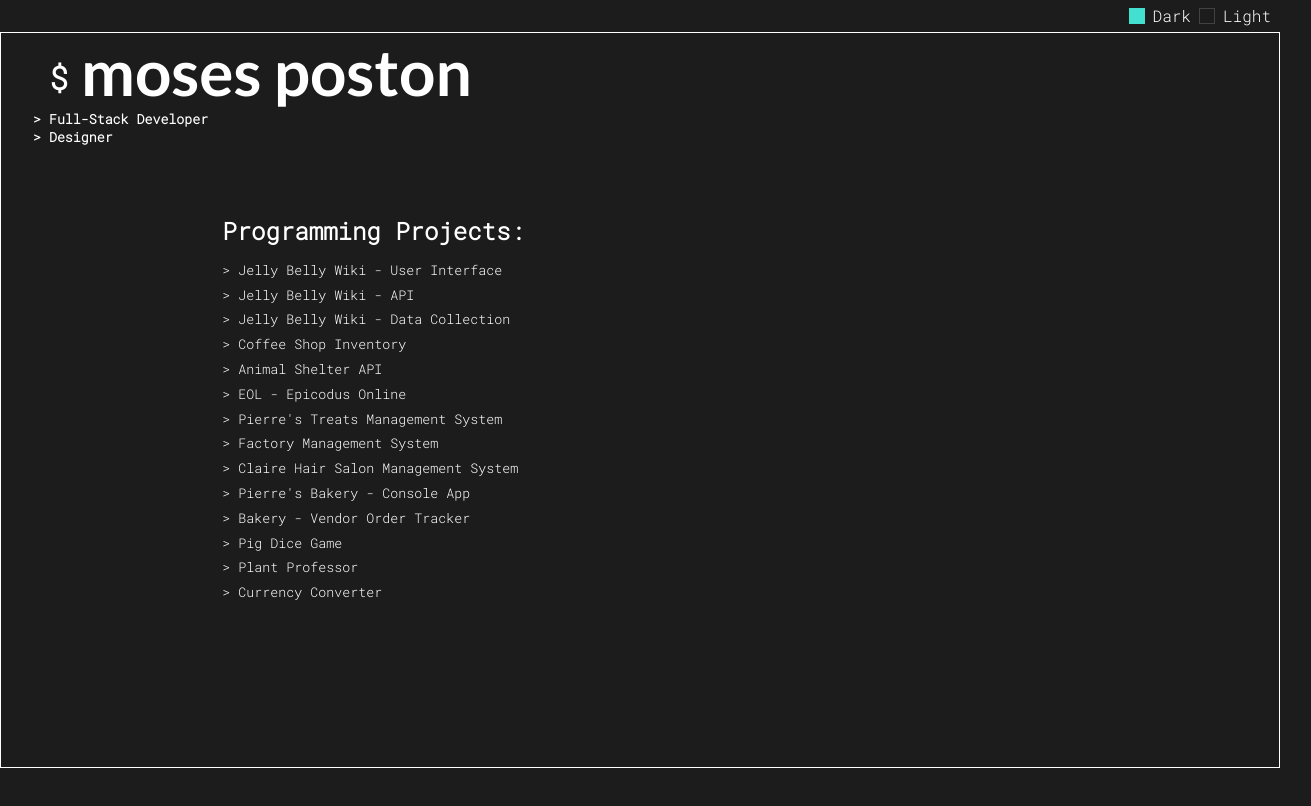
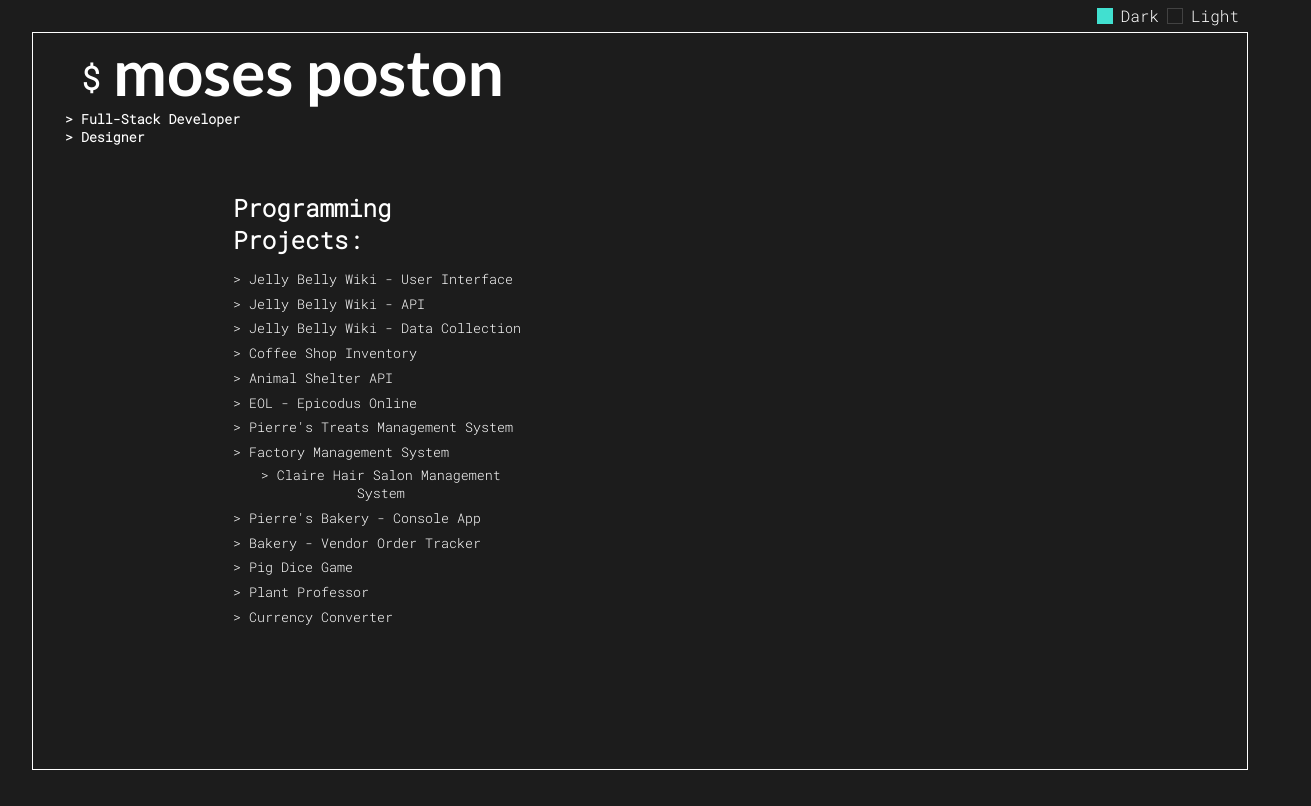
Before and after one commit to Object-ions/objections-portfolio, a React (Create React App) app: page /projects in a window 1280 px wide. Shown: the top 806 px of the page, 1311 px wide, since content can reach past the window. Built offline with nearby package versions, Linux system fonts and the light colour scheme.

Commit message:
Add styling adjustments for the general layout

```diff
--- a/src/components/App/App.scss
+++ b/src/components/App/App.scss
@@ -9,8 +9,18 @@
 
 body {
   background: $dark-bg-color;
-  margin: 0 auto;
-  overflow: hidden;
+  margin: 2rem;
+  overflow: auto;
+  border: 1px solid #fff;
+
+  &::-webkit-scrollbar {
+    width: 0;
+    height: 0;
+  }
+
+  &::-webkit-scrollbar-track {
+    background: transparent;
+  }
 }
 
 a {
@@ -27,7 +37,7 @@
 
 .App {
   margin: 0 auto;
-  height: 100vh;
+  // height: 100vh;
   transition: background-color 0.3s, color 0.3s;
 
   &.dark {
--- a/src/components/Layout/Layout.scss
+++ b/src/components/Layout/Layout.scss
@@ -3,12 +3,11 @@
 
 .Layout {
   display: flex;
-  margin: 2rem auto;
+  // margin: 2rem auto;
   flex-direction: column;
   max-width: $max-width;
   height: calc(100vh - 4rem);
   font-family: $font-text;
-  border: 1px solid #fff;
 
   .content {
     display: grid;
--- a/src/components/Layout/Navbar.scss
+++ b/src/components/Layout/Navbar.scss
@@ -7,7 +7,7 @@
   width: 200px;
   padding: 0 1.5rem;
   flex-grow: 1;
-  margin-bottom: 2rem;
+  // margin-bottom: 2rem;
 
   ul {
     margin-bottom: 0.5rem;
--- a/src/components/Projects/Projects.scss
+++ b/src/components/Projects/Projects.scss
@@ -101,7 +101,7 @@
       }
 
       .single-image {
-        max-width: 100%;
+        max-width: 30%;
         display: block;
       }
     }
```
